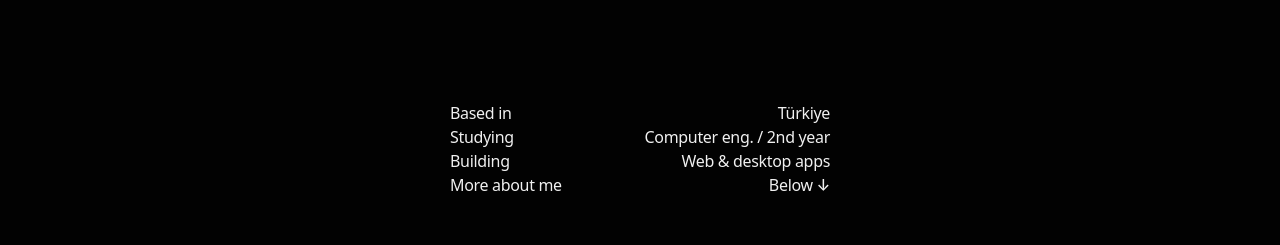
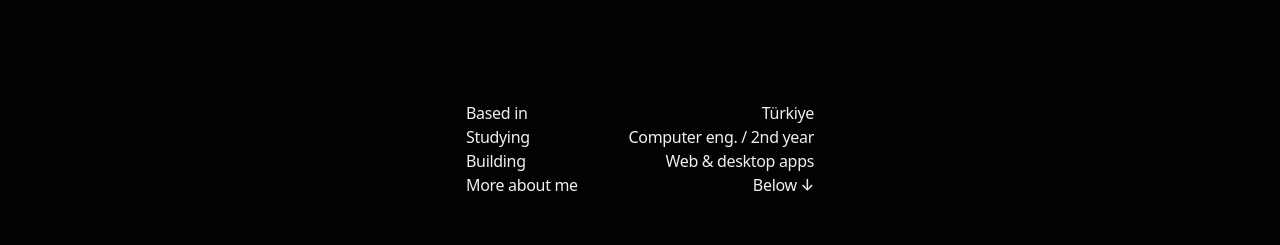
Before and after one commit to astudentinearth/yeniceri.dev, an Astro site: page / in a window 1280 px wide. Shown: the part 555-800 px from the top of the page. Built offline with nearby package versions, Linux system fonts and the light colour scheme; Astro itself is replaced by a stand-in of ours.

Commit message:
fix: padding

```diff
--- a/src/pages/_components/Hero.astro
+++ b/src/pages/_components/Hero.astro
@@ -9,7 +9,7 @@
     </p>
     <div class="w-full"></div>
   </div>
-  <div class="bottom-12 max-w-[380px] w-full absolute left-1/2 -translate-x-1/2">
+  <div class="bottom-12 max-w-[380px] w-full absolute left-1/2 -translate-x-1/2 px-4">
     <div class="flex justify-between w-full type-sm font-medium"><span>Based in</span><span>Türkiye</span></div>
     <div class="flex justify-between w-full type-sm font-medium"><span>Studying</span><span>Computer eng. / 2nd year</span></div>
     <div class="flex justify-between w-full type-sm font-medium"><span>Building</span><span>Web &amp; desktop apps</span></div>
```
